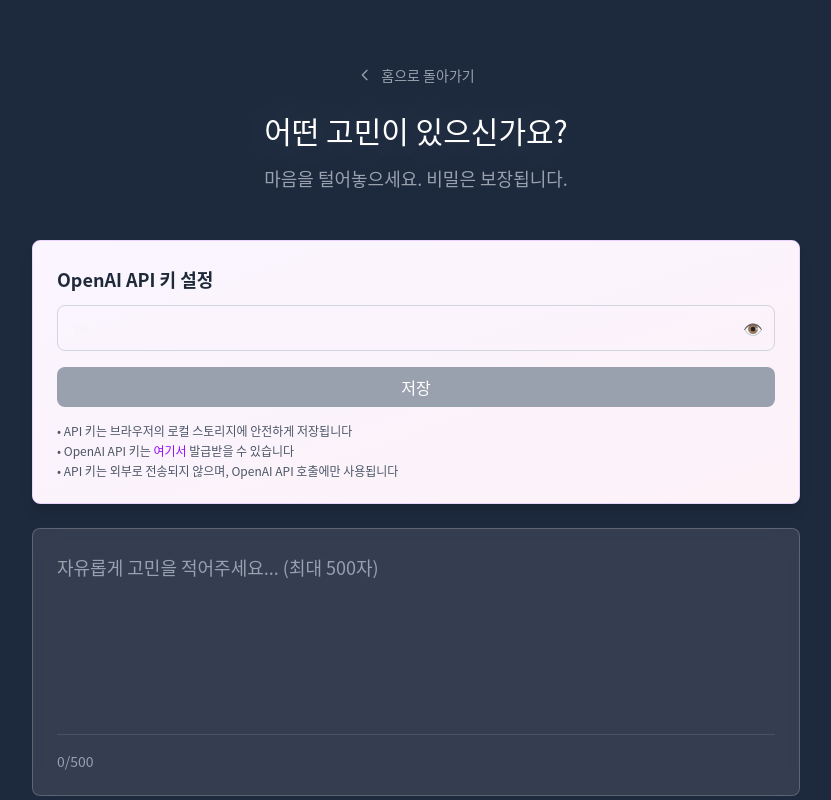
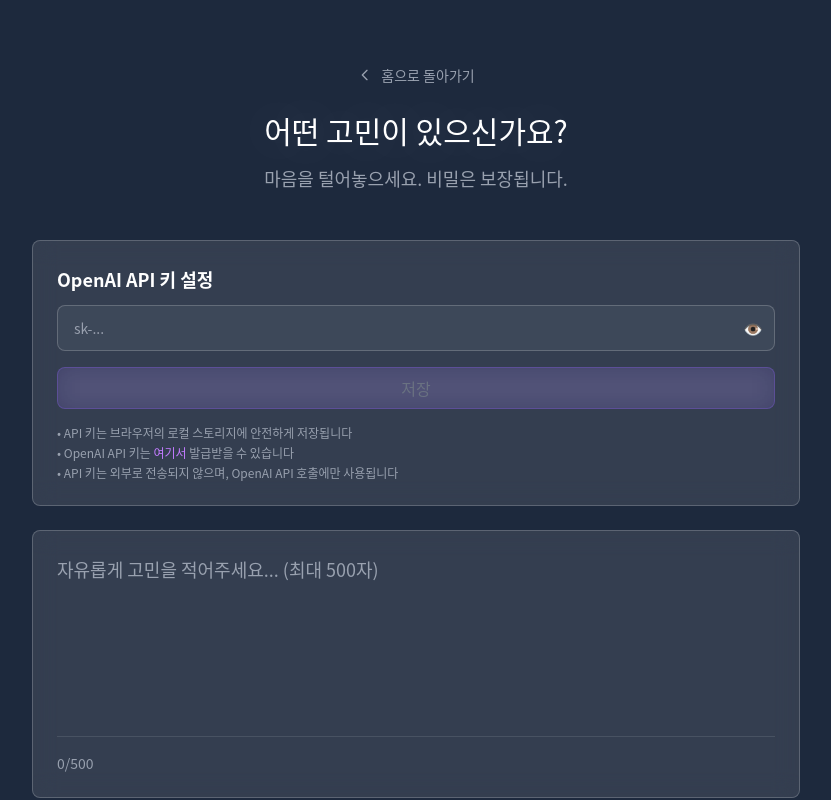
Before and after one commit to haneol02/Taroque, a Next.js app: page / in a window 1280 px wide. Both pictures are taken after a click on the button "고민 상담하기". Shown: the top 800 px of the page, without its empty margins (224-1055 px from the left). Built offline with nearby package versions, Linux system fonts and the light colour scheme.

Commit message:
API키 입력창 다크테마로 변경

```diff
--- a/src/components/ApiKeyInput.tsx
+++ b/src/components/ApiKeyInput.tsx
@@ -45,8 +45,8 @@
   };
 
   return (
-    <div className="bg-gradient-to-br from-purple-50 to-pink-50 p-6 rounded-lg shadow-lg mb-6 border border-purple-200">
-      <h3 className="text-lg font-semibold text-gray-800 mb-3">
+    <div className="glass rounded-lg p-6 mb-6 border border-white/10">
+      <h3 className="text-lg font-semibold text-white mb-3">
         OpenAI API 키 설정
       </h3>
 
@@ -57,12 +57,12 @@
             value={apiKey}
             onChange={handleInputChange}
             placeholder="sk-..."
-            className="w-full px-4 py-3 border border-gray-300 rounded-lg focus:ring-2 focus:ring-purple-500 focus:border-transparent outline-none text-sm"
+            className="w-full px-4 py-3 bg-white/5 border border-white/20 rounded-lg focus:ring-2 focus:ring-purple-500 focus:border-purple-500 outline-none text-sm text-white placeholder-gray-400 transition-all duration-200"
           />
           <button
             type="button"
             onClick={() => setShowKey(!showKey)}
-            className="absolute right-3 top-1/2 transform -translate-y-1/2 text-gray-500 hover:text-gray-700"
+            className="absolute right-3 top-1/2 transform -translate-y-1/2 text-gray-400 hover:text-white transition-colors duration-200"
           >
             {showKey ? '🙈' : '👁️'}
           </button>
@@ -72,7 +72,7 @@
           <button
             onClick={handleSave}
             disabled={!apiKey.trim() || isStored}
-            className="flex-1 bg-purple-600 text-white py-2 px-4 rounded-lg hover:bg-purple-700 disabled:bg-gray-400 disabled:cursor-not-allowed transition-colors"
+            className="flex-1 glass-lavender text-white py-2 px-4 rounded-lg hover:bg-purple-600/30 disabled:bg-gray-700/50 disabled:text-gray-500 disabled:cursor-not-allowed transition-all duration-200 transform hover:scale-105 active:scale-95 disabled:transform-none"
           >
             {isStored ? '저장됨' : '저장'}
           </button>
@@ -80,16 +80,16 @@
           {isStored && (
             <button
               onClick={handleClear}
-              className="bg-red-500 text-white py-2 px-4 rounded-lg hover:bg-red-600 transition-colors"
+              className="bg-red-500/20 border border-red-500/30 text-red-300 py-2 px-4 rounded-lg hover:bg-red-500/30 hover:text-red-200 transition-all duration-200 transform hover:scale-105 active:scale-95"
             >
               삭제
             </button>
           )}
         </div>
 
-        <div className="text-xs text-gray-600 space-y-1">
+        <div className="text-xs text-gray-400 space-y-1">
           <p>• API 키는 브라우저의 로컬 스토리지에 안전하게 저장됩니다</p>
-          <p>• OpenAI API 키는 <a href="https://platform.openai.com/api-keys" target="_blank" rel="noopener noreferrer" className="text-purple-600 hover:underline">여기서</a> 발급받을 수 있습니다</p>
+          <p>• OpenAI API 키는 <a href="https://platform.openai.com/api-keys" target="_blank" rel="noopener noreferrer" className="text-purple-400 hover:text-purple-300 hover:underline transition-colors duration-200">여기서</a> 발급받을 수 있습니다</p>
           <p>• API 키는 외부로 전송되지 않으며, OpenAI API 호출에만 사용됩니다</p>
         </div>
       </div>
```
